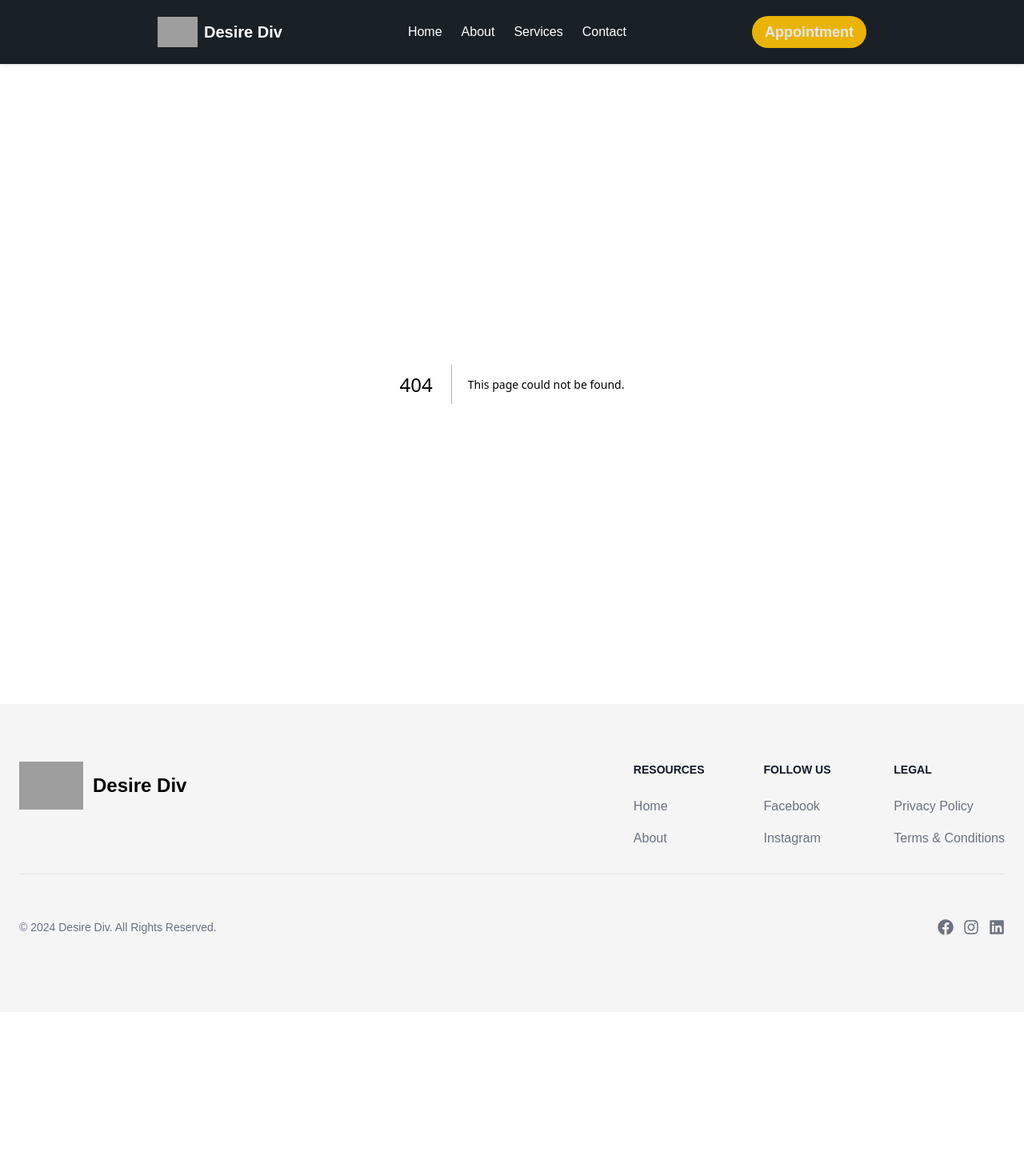
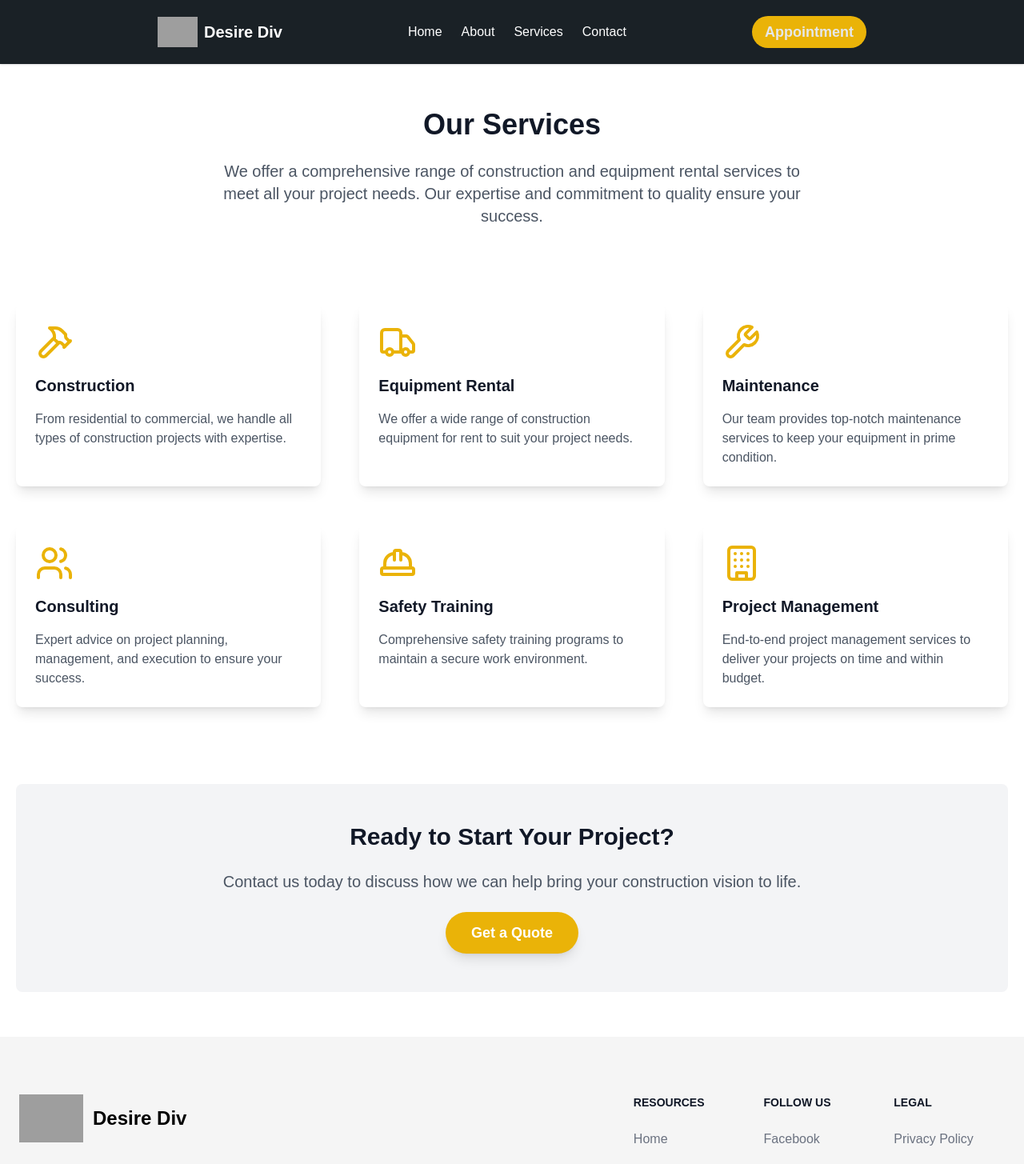
Before and after one commit to XcelB2B/design2, a Next.js app: page /services in a window 1280 px wide. Before the commit this address had no page. Shown: the top 1455 px of the page at 80% size. Before the commit the page ends 1265 px from the top, so only its background shows below. Built offline with nearby package versions, Linux system fonts and the light colour scheme; grey boxes are pictures that could not be loaded.

Commit message:
Refactor service page component and optimize metadata

```diff
--- a/src/app/(pages)/service/page.jsx
+++ /dev/null
@@ -1,11 +0,0 @@
-import React from "react";
-
-export const metadata = {
-  title: "Service",
-  description: "Service we provide",
-};
-const ServicePage = () => {
-  return <div></div>;
-};
-
-export default ServicePage;
--- /dev/null
+++ b/src/app/(pages)/services/page.jsx
@@ -0,0 +1,12 @@
+import ServicesPage from "@/app/_components/ServicePage";
+import React from "react";
+
+export const metadata = {
+  title: "Service - Construction",
+  description: "Service we provide for Construction website",
+};
+const Service = () => {
+  return <ServicesPage />;
+};
+
+export default Service;
--- /dev/null
+++ b/src/app/_components/ServicePage.jsx
@@ -0,0 +1,103 @@
+"use client";
+
+import { motion } from "framer-motion";
+import { Hammer, Truck, Wrench, Users, HardHat, Building } from "lucide-react";
+
+export default function ServicesPage() {
+  const services = [
+    {
+      icon: Hammer,
+      title: "Construction",
+      description:
+        "From residential to commercial, we handle all types of construction projects with expertise.",
+    },
+    {
+      icon: Truck,
+      title: "Equipment Rental",
+      description:
+        "We offer a wide range of construction equipment for rent to suit your project needs.",
+    },
+    {
+      icon: Wrench,
+      title: "Maintenance",
+      description:
+        "Our team provides top-notch maintenance services to keep your equipment in prime condition.",
+    },
+    {
+      icon: Users,
+      title: "Consulting",
+      description:
+        "Expert advice on project planning, management, and execution to ensure your success.",
+    },
+    {
+      icon: HardHat,
+      title: "Safety Training",
+      description:
+        "Comprehensive safety training programs to maintain a secure work environment.",
+    },
+    {
+      icon: Building,
+      title: "Project Management",
+      description:
+        "End-to-end project management services to deliver your projects on time and within budget.",
+    },
+  ];
+
+  return (
+    <div className="container px-5 py-16 sm:py-14 space-y-24 lg:max-w-screen-xl mx-auto">
+      <motion.section
+        initial={{ opacity: 0, y: 20 }}
+        animate={{ opacity: 1, y: 0 }}
+        transition={{ duration: 0.8 }}
+        className="text-center space-y-6"
+      >
+        <h1 className="text-4xl font-bold text-gray-900">Our Services</h1>
+        <p className="text-xl text-gray-600 max-w-3xl mx-auto">
+          We offer a comprehensive range of construction and equipment rental
+          services to meet all your project needs. Our expertise and commitment
+          to quality ensure your success.
+        </p>
+      </motion.section>
+
+      <motion.section className="grid md:grid-cols-2 lg:grid-cols-3 gap-12">
+        {services.map((service, index) => (
+          <motion.div
+            key={index}
+            initial={{ opacity: 0, y: 20 }}
+            animate={{ opacity: 1, y: 0 }}
+            transition={{ duration: 0.8, delay: index * 0.1 }}
+            className="bg-white p-6 rounded-lg shadow-lg space-y-4 hover:shadow-xl transition-shadow"
+          >
+            <service.icon className="w-12 h-12 text-yellow-500" />
+            <h2 className="text-xl font-semibold text-gray-900">
+              {service.title}
+            </h2>
+            <p className="text-gray-600">{service.description}</p>
+          </motion.div>
+        ))}
+      </motion.section>
+
+      <motion.section
+        initial={{ opacity: 0, y: 20 }}
+        animate={{ opacity: 1, y: 0 }}
+        transition={{ duration: 0.8 }}
+        className="bg-gray-100 p-12 rounded-lg text-center space-y-6"
+      >
+        <h2 className="text-3xl font-bold text-gray-900">
+          Ready to Start Your Project?
+        </h2>
+        <p className="text-xl text-gray-600 max-w-3xl mx-auto">
+          Contact us today to discuss how we can help bring your construction
+          vision to life.
+        </p>
+        <motion.button
+          whileHover={{ scale: 1.05 }}
+          whileTap={{ scale: 0.95 }}
+          className="bg-yellow-500 text-white px-8 py-3 rounded-full font-semibold shadow-lg text-lg"
+        >
+          Get a Quote
+        </motion.button>
+      </motion.section>
+    </div>
+  );
+}
```
